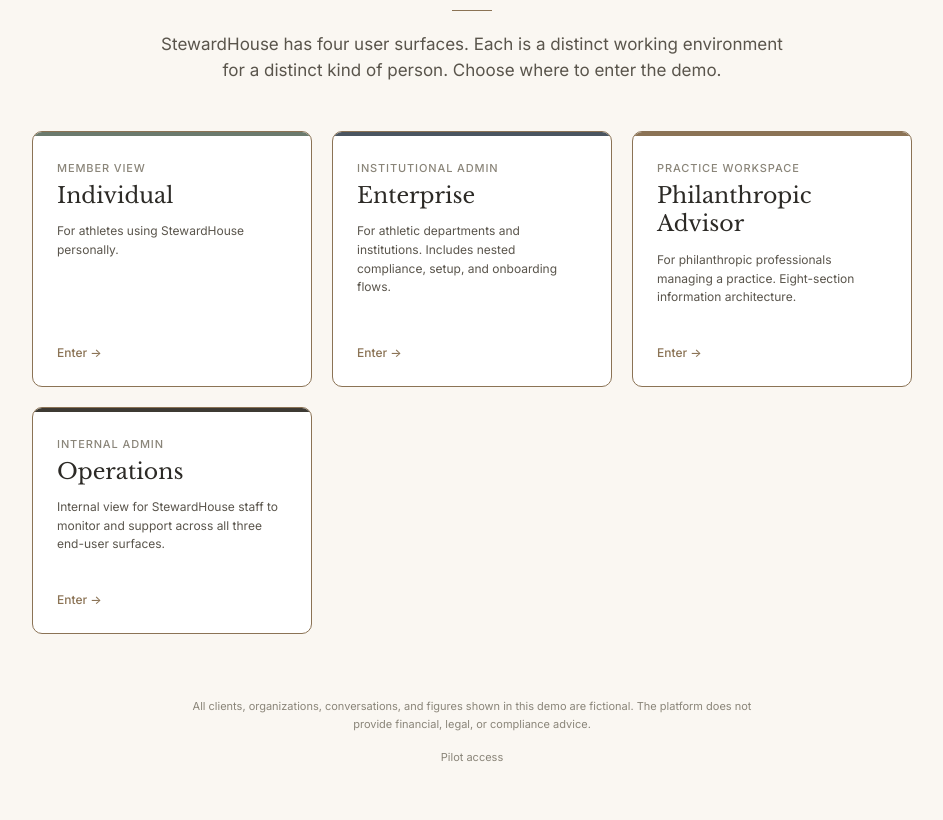
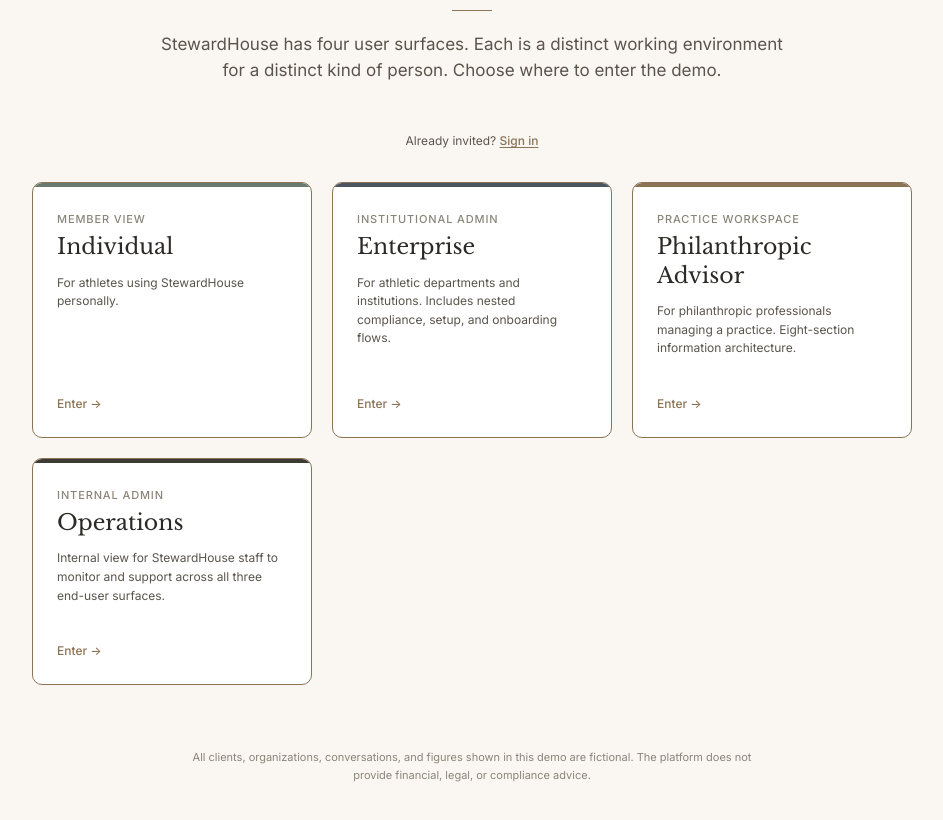
Before and after one commit to talabifaouzi/stewardhouse-app, a React (Vite) app: page / in a window 1280 px wide. Shown: the part 300-1120 px from the top of the page, without its empty margins (168-1111 px from the left). Built offline with nearby package versions, Linux system fonts and the light colour scheme; no server answers.

Commit message:
Move pilot sign-in link above surface picker for visibility

```diff
--- a/src/surfaces/landing/Landing.jsx
+++ b/src/surfaces/landing/Landing.jsx
@@ -102,6 +102,26 @@
           Choose where to enter the demo.
         </p>
 
+        <p style={{
+          fontSize: 'var(--sh-text-sm)',
+          color: 'var(--sh-text-secondary)',
+          textAlign: 'center',
+          marginBottom: 'var(--sh-space-8)',
+        }}>
+          Already invited?{' '}
+          <Link
+            to="/signin"
+            style={{
+              color: 'var(--sh-bronze)',
+              fontWeight: 500,
+              textDecoration: 'underline',
+              textUnderlineOffset: '2px',
+            }}
+          >
+            Sign in
+          </Link>
+        </p>
+
         {/* Surface picker */}
         <div style={{
           display: 'grid',
@@ -127,19 +147,6 @@
           All clients, organizations, conversations, and figures shown in this demo are fictional.
           The platform does not provide financial, legal, or compliance advice.
         </p>
-
-        <Link
-          to="/signin"
-          style={{
-            display: 'inline-block',
-            marginTop: 'var(--sh-space-4)',
-            fontSize: 'var(--sh-text-xs)',
-            color: 'var(--sh-text-muted)',
-            textDecoration: 'none',
-          }}
-        >
-          Pilot access
-        </Link>
       </section>
     </main>
   );
```
